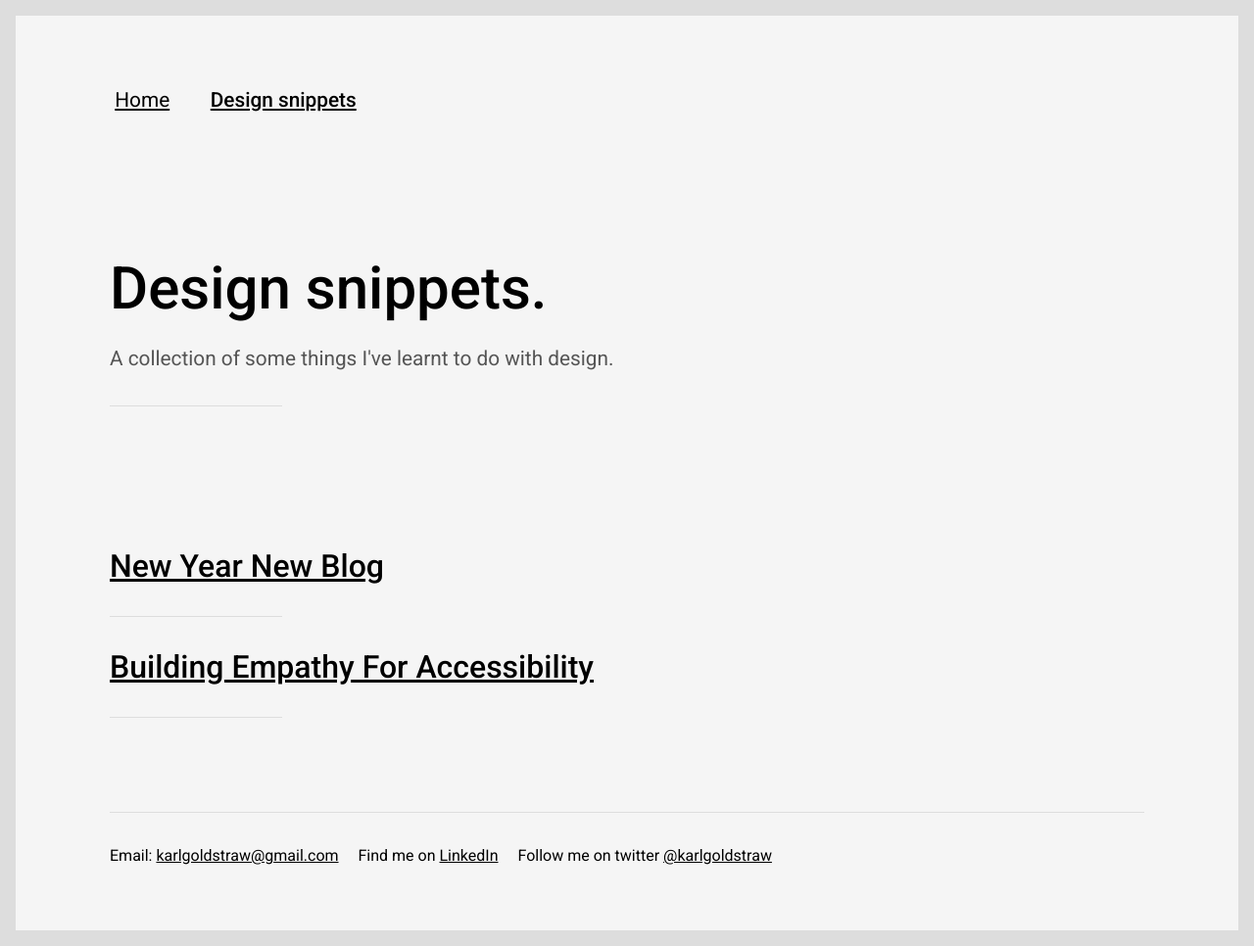
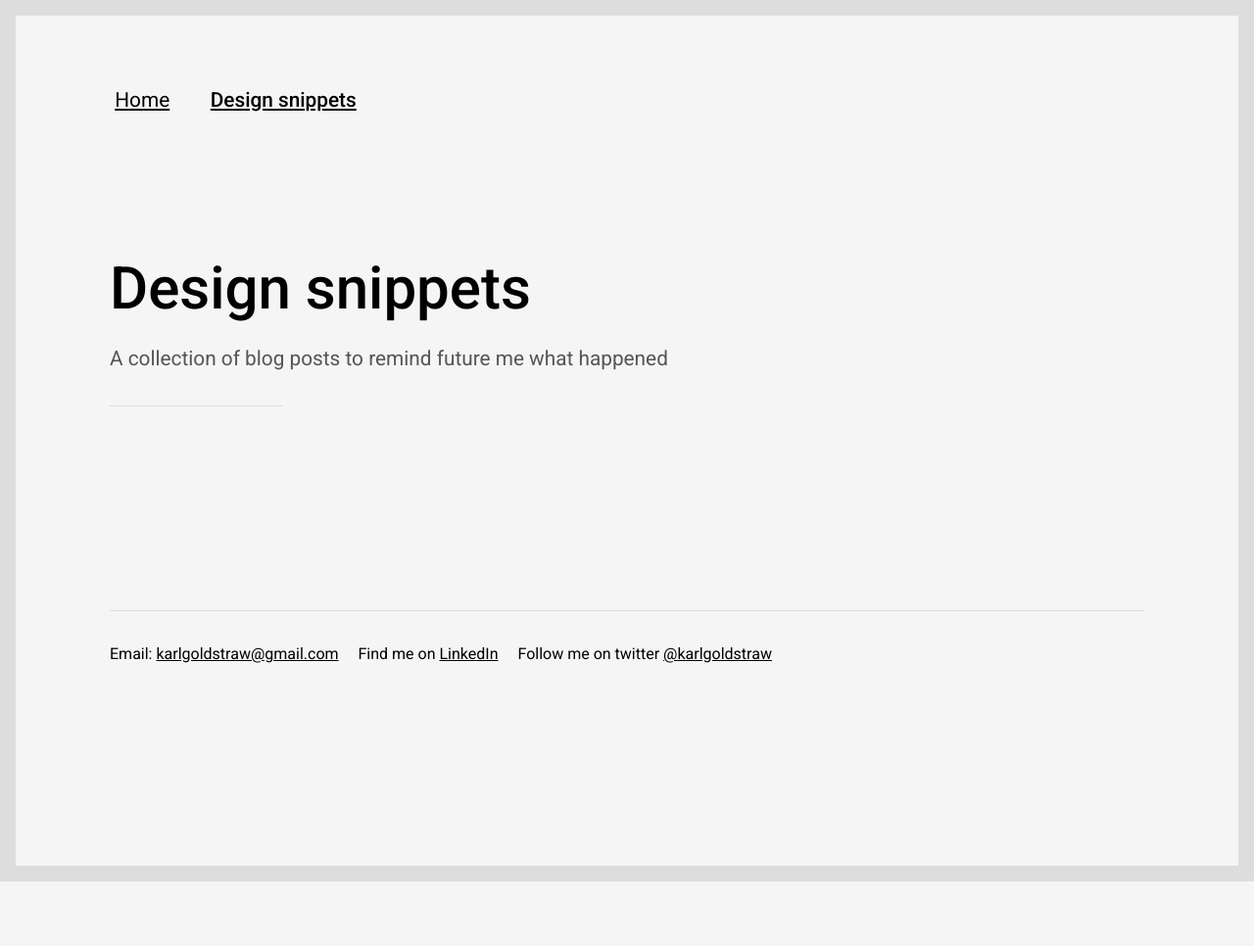
Before and after one commit to karlgoldstraw/jfolio, a Jekyll site: the page built from design-snippets.html, in a window 1280 px wide. Shown: the whole page at 98% size. Built offline with Jekyll 4.4.1, drawn with Linux system fonts in a browser that asks for light colours; after the commit the page ends 900 px from its top, so only the background shows below that.

Commit message:
updated blog

```diff
--- a/design-snippets.html
+++ b/design-snippets.html
@@ -4,8 +4,8 @@
 
 layout: page
 title: Design snippets
-intro: Design snippets.
-lead: A collection of some things I've learnt to do with design.
+intro: Design snippets
+lead: A collection of blog posts to remind future me what happened
 order: 1
 ---
 
```
Also changed, not shown: _drafts/2018-11-04-Building-empathy-for-accessibility.html (renamed from _posts/2018-11-04-Building-empathy-for-accessibility.html), _drafts/2019-01-03-New-year-new-blog.html (renamed from _posts/2019-01-03-New-year-new-blog.html).
